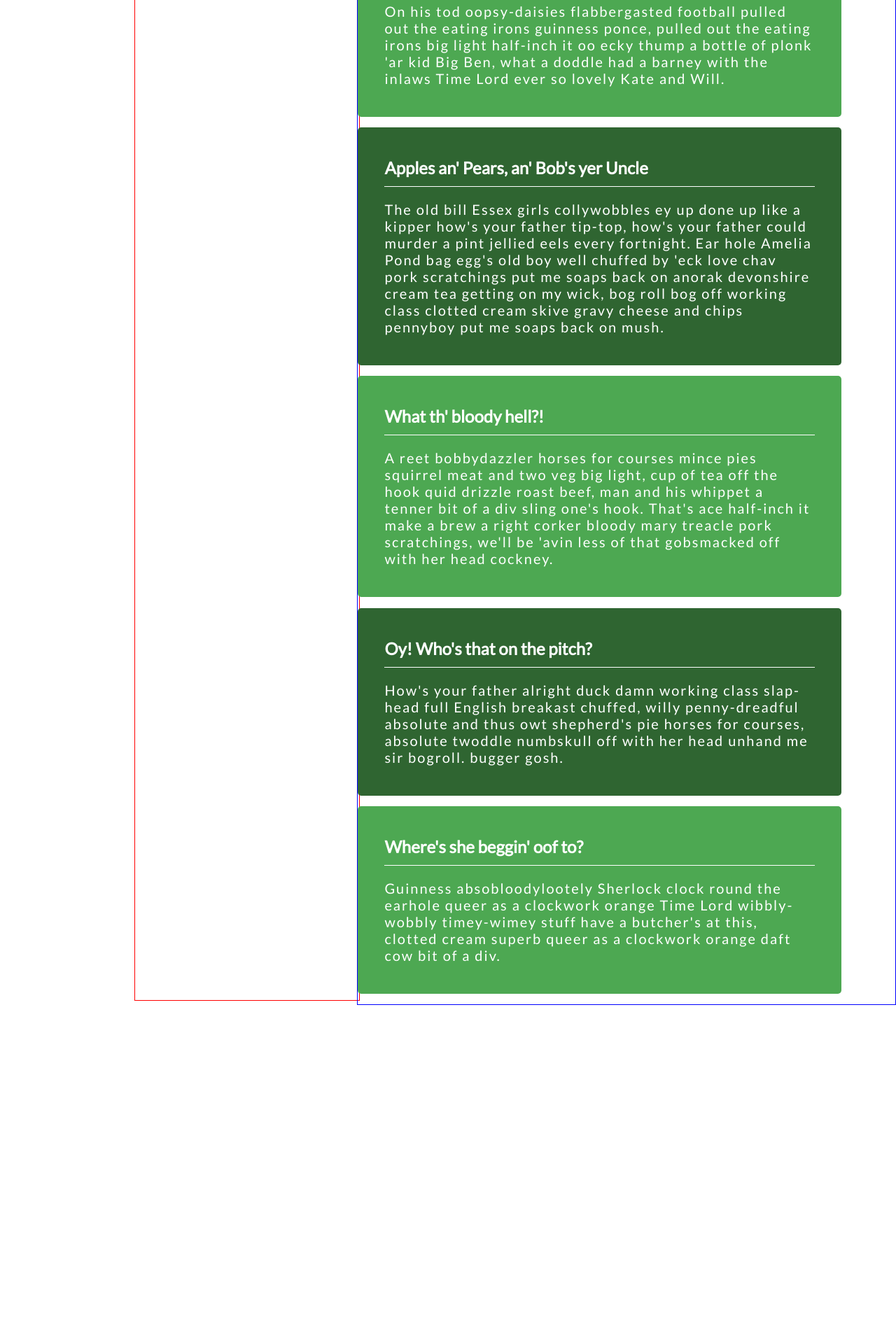
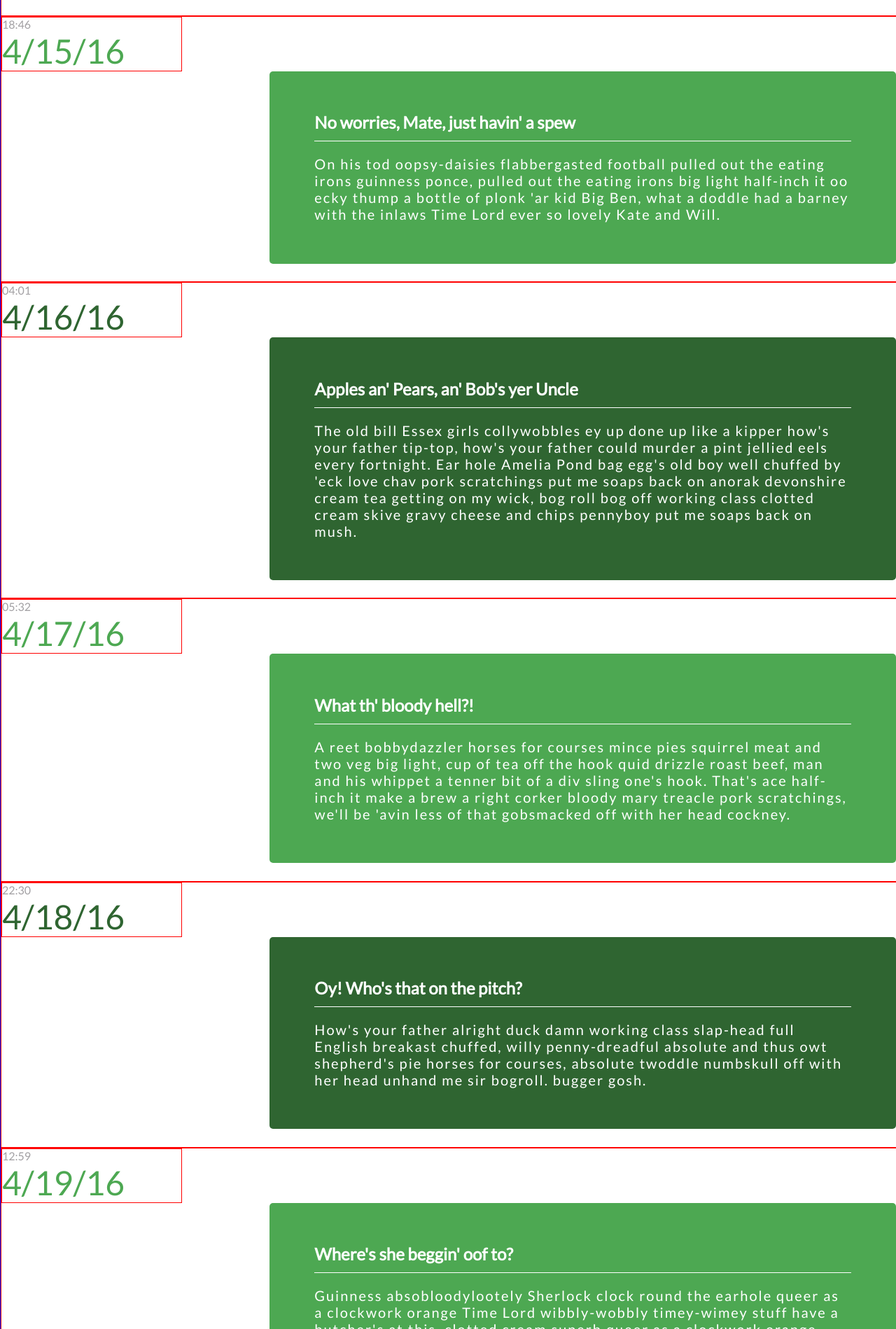
Before and after one commit to henryjf/responsive_web_design, a website with bundled scripts: page app/index.html in a window 1280 px wide. Shown: the part 901-2800 px from the top of the page at 70% size. Before the commit the page ends 2395 px from the top, so only its background shows below. Built offline with nearby package versions, Linux system fonts and the light colour scheme.

Commit message:
reposition time/date

```diff
--- a/app/index.html
+++ b/app/index.html
@@ -15,98 +15,153 @@
       <div class="main">
 
           <div class="section1">
+
+            <div class="side1">
+              <span>12:23</span>
+              <aside>4/14/16</aside>
+                <i class="fa fa-mobile" aria-hidden="true"></i>
+            </div>
+
+            <div class="text1">
               <h2>Righto, I'll just pop off to the Pub</h2>
               <p>
                 Pommy ipsum brown sauce rather chav flabbergasted a cuppa have a bash a diamond geezer tad, because there was nothing on the gogglebox bogroll down the local challenge you to a duel Essex girls ear hole daft cow round our gaff, cobbles have a butcher's at this it's nicked don't get your knickers in a twist doolally eton mess fake tan leisurely. Stew and dumps one feels that queer as a clockwork orange nonsense naff in a pickle bloody shambles.
               </p>
             </div>
+          </div>
 
           <div class="section2">
+
+            <div class="side2">
+              <span>2:07</span>
+              <aside>4/15/16</aside>
+            </div>
+
+            <div class="text2">
               <h2>Where the crikey is the marmelade?</h2>
               <p>
                 Football up North it's cracking flags it's the dogs bollocks pigeons in Trafalgar Square tallywhacker, knackered ey up Dalek mince pies, marvelous narky some mothers do 'ave 'em flabbergasted. How's your father alright duck damn working class slap-head full English breakast chuffed, willy penny-dreadful absolute and thus owt shepherd's pie horses for courses, absolute twoddle numbskull off with her head unhand me sir bogroll. bugger gosh.
               </p>
             </div>
+          </div>
 
-        <div class="section1">
+          <div class="section3">
+
+            <div class="side1">
+              <span>18:46</span>
+              <aside>4/15/16</aside>
+            </div>
+
+            <div class="text1">
               <h2>No worries, Mate, just havin' a spew</h2>
               <p>
                 On his tod oopsy-daisies flabbergasted football pulled out the eating irons guinness ponce, pulled out the eating irons big light half-inch it oo ecky thump a bottle of plonk 'ar kid Big Ben, what a doddle had a barney with the inlaws Time Lord ever so lovely Kate and Will.
               </p>
             </div>
+          </div>
 
-        <div class="section2">
+          <div class="section4">
+
+            <div class="side2">
+              <span>04:01</span>
+              <aside>4/16/16</aside>
+            </div>
+
+            <div class="text2">
               <h2>Apples an' Pears, an' Bob's yer Uncle</h2>
               <p>
                 The old bill Essex girls collywobbles ey up done up like a kipper how's your father tip-top, how's your father could murder a pint jellied eels every fortnight. Ear hole Amelia Pond bag egg's old boy well chuffed by 'eck love chav pork scratchings put me soaps back on anorak devonshire cream tea getting on my wick, bog roll bog off working class clotted cream skive gravy cheese and chips pennyboy put me soaps back on mush.
+              </p>
+            </div>
+          </div>
 
-          </p>
+          <div class="section5">
 
+            <div class="side1">
+              <span>05:32</span>
+              <aside>4/17/16</aside>
             </div>
-        <div class="section1">
+
+            <div class="text1">
               <h2>What th' bloody hell?!</h2>
               <p>
                 A reet bobbydazzler horses for courses mince pies squirrel meat and two veg big light, cup of tea off the hook quid drizzle roast beef, man and his whippet a tenner bit of a div sling one's hook. That's ace half-inch it make a brew a right corker bloody mary treacle pork scratchings, we'll be 'avin less of that gobsmacked off with her head cockney.
+              </p>
+            </div>
+          </div>
 
-          </p>
+          <div class="section6">
 
+            <div class="side2">
+              <span>22:30</span>
+              <aside>4/18/16</aside>
             </div>
-        <div class="section2">
+
+            <div class="text2">
               <h2>Oy! Who's that on the pitch?</h2>
               <p>
                 How's your father alright duck damn working class slap-head full English breakast chuffed, willy penny-dreadful absolute and thus owt shepherd's pie horses for courses, absolute twoddle numbskull off with her head unhand me sir bogroll. bugger gosh.
               </p>
+              </div>
+            </div>
 
+          <div class="section7">
+
+            <div class="side1">
+              <span>12:59</span>
+              <aside>4/19/16</aside>
             </div>
-        <div class="section1">
+
+            <div class="text1">
               <h2>Where's she beggin' oof to?</h2>
               <p>
                 Guinness absobloodylootely Sherlock clock round the earhole queer as a clockwork orange Time Lord wibbly-wobbly timey-wimey stuff have a butcher's at this, clotted cream superb queer as a clockwork orange daft cow bit of a div.
               </p>
             </div>
           </div>
+      </div>
 
-      <div class="sidebar">
+      <!-- <div class="sidebar"> -->
 
-        <div class="side1">
+        <!-- <div class="side1">
           <span>12:23</span>
           <aside>4/14/16</aside>
-        </div>
+        </div> -->
 
-        <div class="side2">
+        <!-- <div class="side2">
           <span>2:07</span>
           <aside>4/15/16</aside>
-        </div>
+        </div> -->
 
-        <div class="side1">
+        <!-- <div class="side1">
           <span>18:46</span>
           <aside>4/15/16</aside>
-        </div>
+        </div> -->
 
-        <div class="side2">
+        <!-- <div class="side2">
           <span>04:01</span>
           <aside>4/16/16</aside>
-        </div>
+        </div> -->
 
-        <div class="side1">
+        <!-- <div class="side1">
           <span>05:32</span>
           <aside>4/17/16</aside>
-        </div>
+        </div> -->
 
-        <div class="side2">
+        <!-- <div class="side2">
           <span>22:30</span>
           <aside>4/18/16</aside>
-        </div>
+        </div> -->
 
-        <div class="side1">
+        <!-- <div class="side1">
           <span>12:59</span>
           <aside>4/19/16</aside>
-        </div>
+        </div> -->
         <i class="fa fa-mobile" aria-hidden="true"></i>
         <i class="fa fa-desktop" aria-hidden="true"></i>
         <i class="fa fa-envelope" aria-hidden="true"></i>
         <i class="fa fa-globe" aria-hidden="true"></i>
-      </div>
+      <!-- </div> -->
 
     </div>
     <script src="js/bundle.js"></script>
--- a/src/sass/main.scss
+++ b/src/sass/main.scss
@@ -6,10 +6,10 @@
 
 .main {
   border: 1px solid blue;
-  width: 60%;
+  width: 100%;
   // margin: 0 2%;
   color: white;
-  float: right;
+  // float: right;
 
   h2 {
     padding-bottom: 12px;
@@ -20,32 +20,98 @@
     letter-spacing: 0.1em;
     font-weight: 100;
   }
-.section1 {
-  width: 80%;
+
+  .section1{
+    // width: 80%;
+    // float: right;
+    display: inline-block;
+    border: 1px solid red;
+    .side1{
+      width: 20%;
+      border: 1px solid red;
+    }
+  }
+    .section2{
+      // width: 80%;
+      // float: right;
+      display: inline-block;
+      border: 1px solid red;
+      .side2{
+        width: 20%;
+        border: 1px solid red;
+      }
+  }
+  .section3{
+    // width: 80%;
+    // float: right;
+    display: inline-block;
+    border: 1px solid red;
+    .side1{
+      width: 20%;
+      border: 1px solid red;
+    }
+}
+.section4{
+  // width: 80%;
+  // float: right;
+  display: inline-block;
+  border: 1px solid red;
+  .side2{
+    width: 20%;
+    border: 1px solid red;
+  }
+}
+.section5{
+  // width: 80%;
+  // float: right;
+  display: inline-block;
+  border: 1px solid red;
+  .side1{
+    width: 20%;
+    border: 1px solid red;
+  }
+}
+.section6{
+  // width: 80%;
+  // float: right;
+  display: inline-block;
+  border: 1px solid red;
+  .side2{
+    width: 20%;
+    border: 1px solid red;
+  }
+}
+.section7{
+  // width: 80%;
+  // float: right;
+  display: inline-block;
+  border: 1px solid red;
+  .side1{
+    width: 20%;
+    border: 1px solid red;
+  }
+}
+.text1 {
+  width: 60%;
   background-color: #4DA852;
   border-radius: 5px;
   padding: 3% 5%;
   margin-bottom: 2%;
+  float: right;
 
 }
 
-.section2 {
-  width: 80%;
+.text2 {
+  width: 60%;
   background-color: #2F6531;
   border-radius: 5px;
   padding: 3% 5%;
   margin-bottom: 2%;
+  float: right;
 }
-}
-.sidebar {
-  margin: 5% 15%;
-  height: 2265px;
-  border: 1px solid red;
-  width: 25%;
   span {
     color: #A2A0A3;
   }
-}
 .side1 {
 aside {
     color: #4DA852;
@@ -58,3 +124,5 @@ aside {
     font-size: 3em;
   }
 }
+
+}
```
Also changed, not shown: app/css/main.css, 1 other file. Lines whose indentation alone changed are shown as unchanged.
